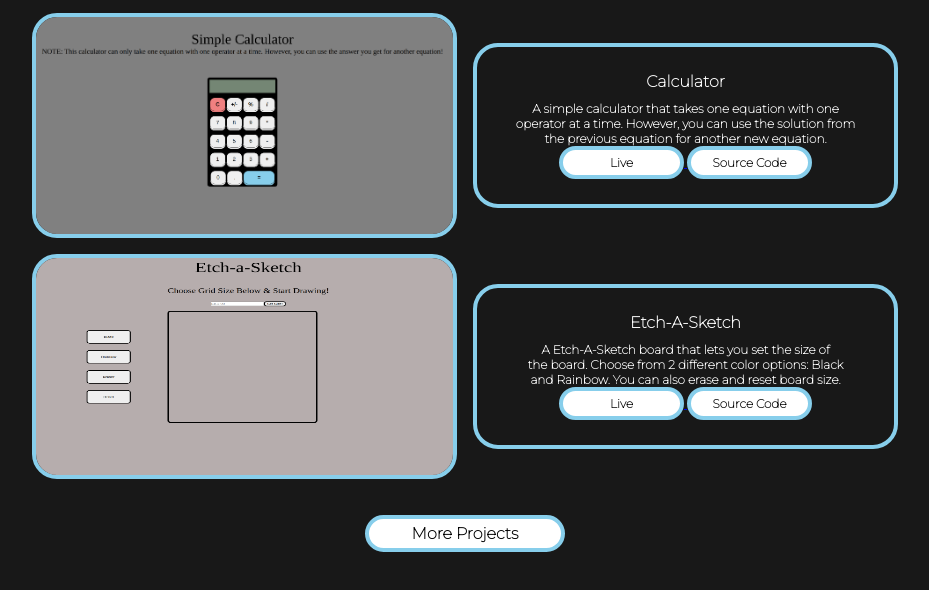
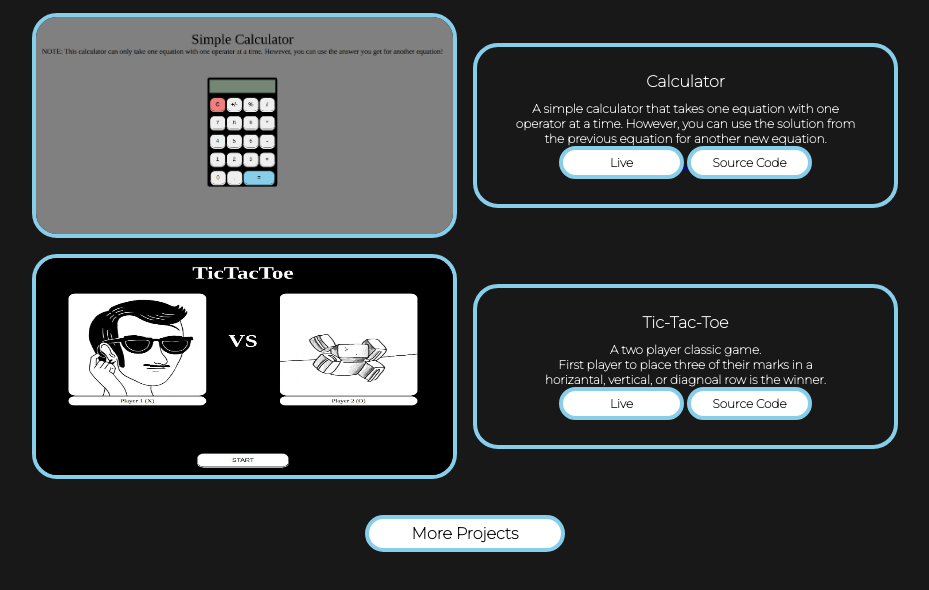
Before and after one commit to andrewmok1/Website-Portfolio, a plain HTML site: page index.html in a window 1280 px wide. Shown: the part 3984-4574 px from the top of the page, without its empty margins (175-1104 px from the left). Drawn offline with Linux system fonts and the light colour scheme.

Commit message:
Version 1.0.1

```diff
--- a/index.html
+++ b/index.html
@@ -150,16 +150,16 @@
                 </a>
             </div>
 
-            <img src="Photos/draw_game.png" alt="draw_game" class="draw_game">
+            <img src="Photos/tictactoe.jpg" alt="tic_game" class="tic_game">
             <div class="project_description">
-                <h1>Etch-A-Sketch</h1>
-                <p>A Etch-A-Sketch board that lets you set the size of</p>
-                <p>the board. Choose from 2 different color options: Black</p>
-                <p>and Rainbow. You can also erase and reset board size.</p>
-                <a href="https://andrewmok1.github.io/Etch-A-Sketch/" target="_blank" rel="noopener noreferrer">
+                <h1>Tic-Tac-Toe</h1>
+                <p>A two player classic game.</p>
+                <p>First player to place three of their marks in a</p>
+                <p>horizantal, vertical, or diagnoal row is the winner.</p>
+                <a href="https://andrewmok1.github.io/TicTacToe/" target="_blank" rel="noopener noreferrer">
                     <button class="live">Live</button>
                 </a>
-                <a href="https://github.com/andrewmok1/Etch-A-Sketch" target="_blank" rel="noopener noreferrer">
+                <a href="https://github.com/andrewmok1/TicTacToe" target="_blank" rel="noopener noreferrer">
                     <button class="source">Source Code</button>
                 </a>
             </div>
--- a/styles.css
+++ b/styles.css
@@ -831,8 +831,8 @@ html {
     grid-template-areas:
     "header2    header2"
     "rps_game  project_description"
-    "rps_game  project_description"
-    "rps_game  project_description"
+    "calc_game  project_description"
+    "draw_game  project_description"
     "more_projects  more_projects"
 }
 
@@ -863,7 +863,7 @@ html {
     border-radius: 25px;
 }
 
-.draw_game {
+.tic_game {
     max-width: 450px;
     width: 100%;
     max-height: 225px;
```
Also changed, not shown: Photos/tictactoe.jpg (added).
